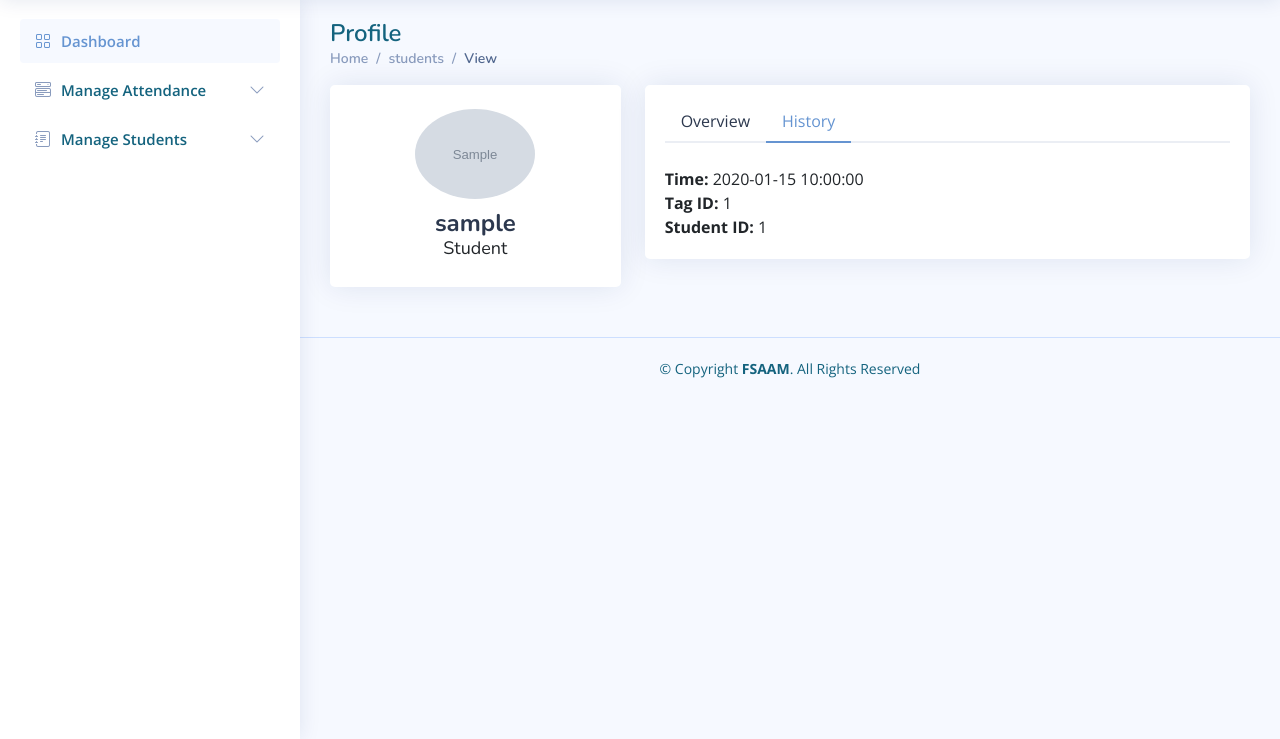
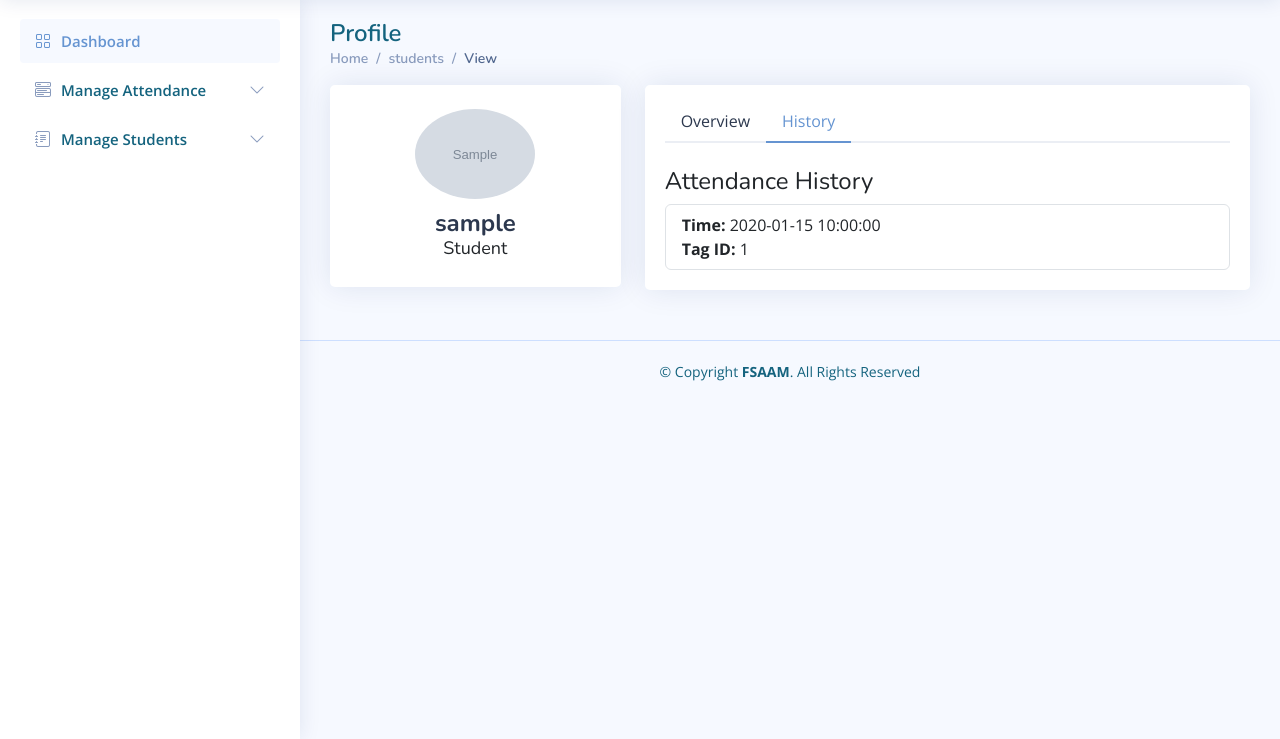
Before and after one commit to devcom33/flask-iot-attendance-system, a Flask app: template templates/view.html in a window 1280 px wide, after a click on "History". Shown: the part 61-800 px from the top of the page. Run offline with Flask 3, Linux system fonts and the light colour scheme; the template is opened without the code that fills it: most values are stand-ins (such as "Sample title", 1, 10 or a date in 2020); grey boxes marked "Sample" are stand-in pictures; some libraries are stand-ins or nearby versions.

Commit message:
fix new issues

```diff
--- a/templates/view.html
+++ b/templates/view.html
@@ -63,19 +63,28 @@
                     </div>
                   </div>
 
-                <div class="tab-pane fade profile-edit pt-3" id="history">
-                    {% for attendance_record in history %}
-                    <li class="list-group-item">
-                      <strong>Time:</strong> {{ attendance_record.attendance_time }}
-                      <br>
-                      <strong>Tag ID:</strong> {{ attendance_record.tag_id }}
-                      <br>
-                      <strong>Student ID:</strong> {{ attendance_record.student_id }}
-                      <!-- You can add more fields based on your actual data model -->
-                    </li>
-                  {% endfor %}
+                  <div class="tab-pane fade profile-edit pt-3" id="history">
+                    <h4>Attendance History</h4>
 
-                </div>
+                    <ul class="list-group">
+                      {% for history_record in history %}
+                        <li class="list-group-item">
+                          <div class="d-flex justify-content-between">
+                            <div>
+                              <strong>Time:</strong> {{ history_record.attendance_time }}
+                              <br>
+                              <strong>Tag ID:</strong> {{ history_record.tag_id }}
+                              <!-- Add more fields based on your actual data model -->
+                            </div>
+                            <span class="badge {% if history_record.attendance_status == 'Present' %}badge-success{% else %}badge-danger{% endif %}">
+                              {{ history_record.attendance_status }}
+                            </span>
+                          </div>
+                        </li>
+                      {% endfor %}
+                    </ul>
+                  </div>
+
                 </div><!-- End Bordered Tabs -->
 
               </div>
```
Also changed, not shown: views/students.py (+31 -27 lines).
